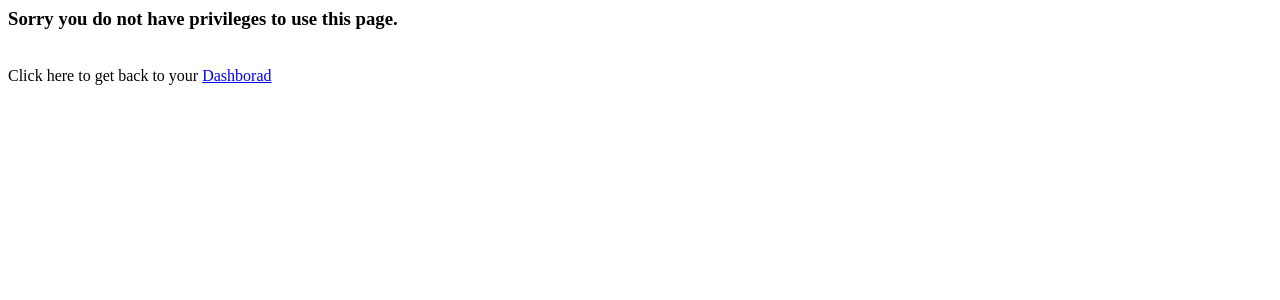
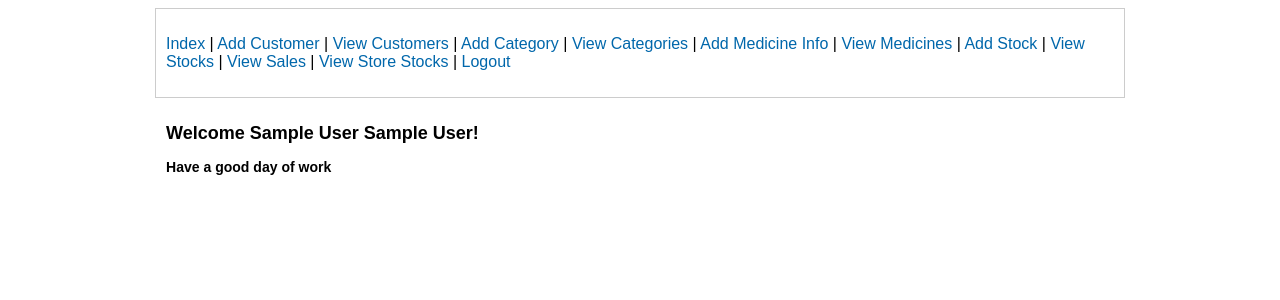
Before and after one commit to piumallick/Online-Pharmacy-Application-Management-System, a PHP site: page /php/index.php in a window 1280 px wide. Shown: the top 300 px of the page. Run offline with PHP 8.4, Linux system fonts and the light colour scheme; the visitor is signed in with stand-in values (Sample User, id 1).

Commit message:
Made modifications for screensnots

```diff
--- a/php/auth.php
+++ b/php/auth.php
@@ -8,16 +8,17 @@
     }
     $guest = array("dashboard", "index", "searchMeds","cart");
 
-    $customer =  array("dashboard","index", "searchMeds","cart","orderMeds","viewMeds", "viewOrders", "viewOrderDetail");
+    $customer =  array("index","cart","orderMeds","viewMeds", "viewOrders", "viewOrderDetail");
 
-    $salesperson =  array("dashboard", "index", "viewMeds", "orderMeds",
+    $salesperson =  array("index", "viewMeds", "orderMeds",
                           "customer", "viewCustomers", "editCustomer",
                           "category", "viewCategories", "editCategory",
                           "medicine", "viewMedicines", "editMedicine",
                           "stock", "viewStocks", "viewOrderDetail",
-                          "order", "viewOrders", "viewStoreStocks", "storeStockItems" );
+                          "order", "viewOrders", "viewStoreStocks", "storeStockItems",
+                         "editStockItem");
 
-    $manager =  array("dashboard", "index", "viewMeds", "orderMeds",
+    $manager =  array("index", "viewMeds", "orderMeds",
                       "customer", "viewCustomers", "editCustomer",
                       "category", "viewCategories", "editCategory",
                       "medicine", "viewMedicines", "editMedicine",
--- a/php/customer.php
+++ b/php/customer.php
@@ -92,7 +92,7 @@
 
         <div class="form">
 
-        <h1> Create New User</h1>
+        <h1> Create New Customer</h1>
 
             <form name="form" method="post" action="">
 
--- a/php/editStaff.php
+++ b/php/editStaff.php
@@ -89,7 +89,7 @@
 <html>
     <head>
         <meta charset="utf-8">
-        <title>	Edit Customer </title>
+        <title>	Edit Staff Information </title>
         <link rel="stylesheet" href="../css/style.css" />
     </head>
     <body>
@@ -97,7 +97,7 @@
 
         <div class="form">
 
-		    <h1> Edit Customer </h1>
+		    <h1> Edit Staff Information </h1>
 
 		    <form name="form" method="post" action="">
 
--- a/php/index.php
+++ b/php/index.php
@@ -21,9 +21,13 @@
     <div class="menu"> <?php include("nav_menu.php"); ?> </div>
     <div class="form">
 
-            <p>Welcome
-                <?php echo $_SESSION['fname']." ".$_SESSION['lname']; ?>!</p>
-            <p>This is secure area.</p>
+        <p> <h2> Welcome <?php echo $_SESSION['fname']." ".$_SESSION['lname']; ?>! </h2> </p>
+
+            <?php if ($_SESSION['role'] == "S" || $_SESSION['role'] == "M") { ?>
+                        <h3>  Have a good day of work </h3>
+            <?php } else { ?>
+                         <h3>  Happy Shopping </h3>
+            <?php } ?>
 
             <br />
             <br />
--- a/php/medicine.php
+++ b/php/medicine.php
@@ -74,7 +74,7 @@
     <head>
 
    	<meta charset="utf-8">
-	<title>	Enter Medication </title>
+	<title>	Add Medicine Information </title>
 	<link rel="stylesheet" href="../css/style.css" />
 
     </head>
@@ -84,7 +84,7 @@
 
         <div class="form">
 
-        <h1> Enter New Medication</h1>
+        <h1> Add Medicine Info</h1>
 
             <form name="form" method="post" action="">
 
--- a/php/nav_menu.php
+++ b/php/nav_menu.php
@@ -27,12 +27,11 @@
 ?>
    <p>
 	<a href="index.php">Index</a> |
-    <a href="viewMeds.php">Available Medicines</a>|
 	<a href="customer.php">Add Customer</a> |
 	<a href="viewCustomers.php?show=all">View Customers</a> |
     <a href="category.php">Add Category</a> |
 	<a href="viewCategories.php?show=all">View Categories</a> |
-    <a href="medicine.php">Medicine Info</a> |
+    <a href="medicine.php">Add Medicine Info</a> |
 	<a href="viewMedicines.php?show=all">View Medicines</a> |
 	<a href="stock.php">Add Stock</a> |
 	<a href="viewStocks.php?show=all">View Stocks</a> |
@@ -48,7 +47,6 @@
 ?>
    <p>
 	<a href="index.php">Index</a> |
-    <a href="viewMeds.php">Available Medicines</a>|
 	<a href="customer.php">Add Customer</a> |
 	<a href="viewCustomers.php?show=all">View Customers</a> |
     <a href="category.php">Add Category</a> |
--- a/php/stock.php
+++ b/php/stock.php
@@ -220,11 +220,9 @@
     <body>
        <div class="menu"> <?php include("nav_menu.php"); ?> </div>
         <div class="form">
-
                 <div>
-
-                    <h1> <!-- Insert Page Name Here --> </h1>
-                    <form name="form" method="post" action="">
+               <h1> Add Stock </h1>
+            <form name="form" method="post" action="">
 
 			<div class="error_msg">
 			    <?php echo $error_msg; ?>
--- a/php/viewOrders.php
+++ b/php/viewOrders.php
@@ -24,7 +24,11 @@
     <body>
         <div class="menu"> <?php include("nav_menu.php"); ?> </div>
         <div class="form">
-            <h1>  Orders </h1>
+            <?php if ($_SESSION['role'] == "S" || $_SESSION['role'] == "M") { ?>
+                        <h1>  Store Sales Order History </h1>
+            <?php } else { ?>
+                        <h1>  Customer Order History </h1>
+            <?php } ?>
             <table width="100%" border="1" style="border-collapse:collapse;">
                 <thead>
                     <tr>
--- a/php/viewStocks.php
+++ b/php/viewStocks.php
@@ -41,7 +41,7 @@
                         <th><strong>Overhead Percentage</strong></th>
                         <th><strong>Total Cost</strong></th>
                         <th><strong>Supplier </strong></th>
-                        <th><strong>Edit</strong></th>
+                        <th><strong>View</strong></th>
                     </tr>
                 </thead>
             <tbody>
@@ -59,12 +59,12 @@
                                 <?php echo $row["overhead_pct"]; ?>
                             </td>
                             <td align="center">
-                                <?php echo $row["total_cost"]; ?>
+                                <?php echo "$".number_format($row["total_cost"], 2, '.', ','); ?>
                             </td>
                             <td align="center">
                                 <?php echo $row["supplier_name"]; ?>
                             <td align="center">
-                                <a href="storeStockItems.php?stock_id=<?php echo $row['stock_id']; ?>">Edit</a>
+                                <a href="storeStockItems.php?stock_id=<?php echo $row['stock_id']; ?>">View</a>
                             </td>
 
                         </tr>
```
Also changed, not shown: php/storeStockItems.php (+6 -10 lines), php/viewStaff.php (+3 -5 lines).
